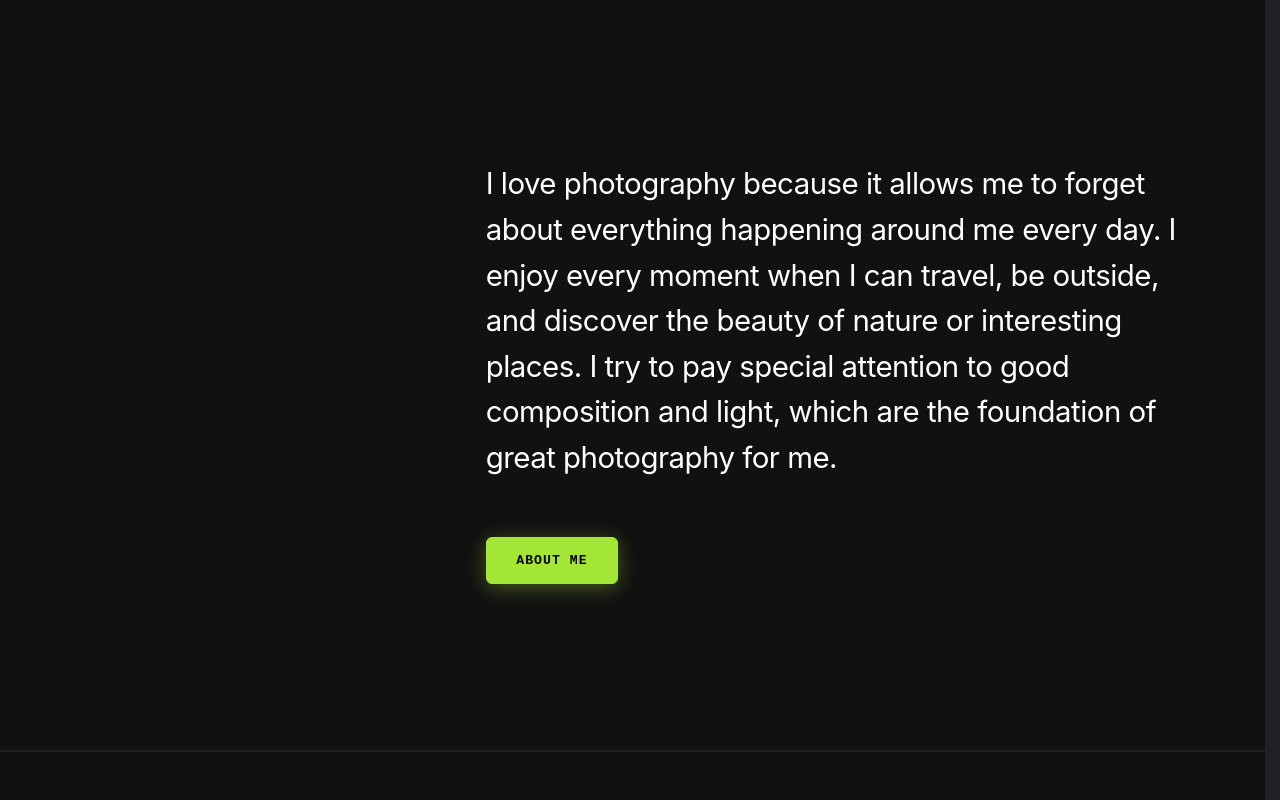
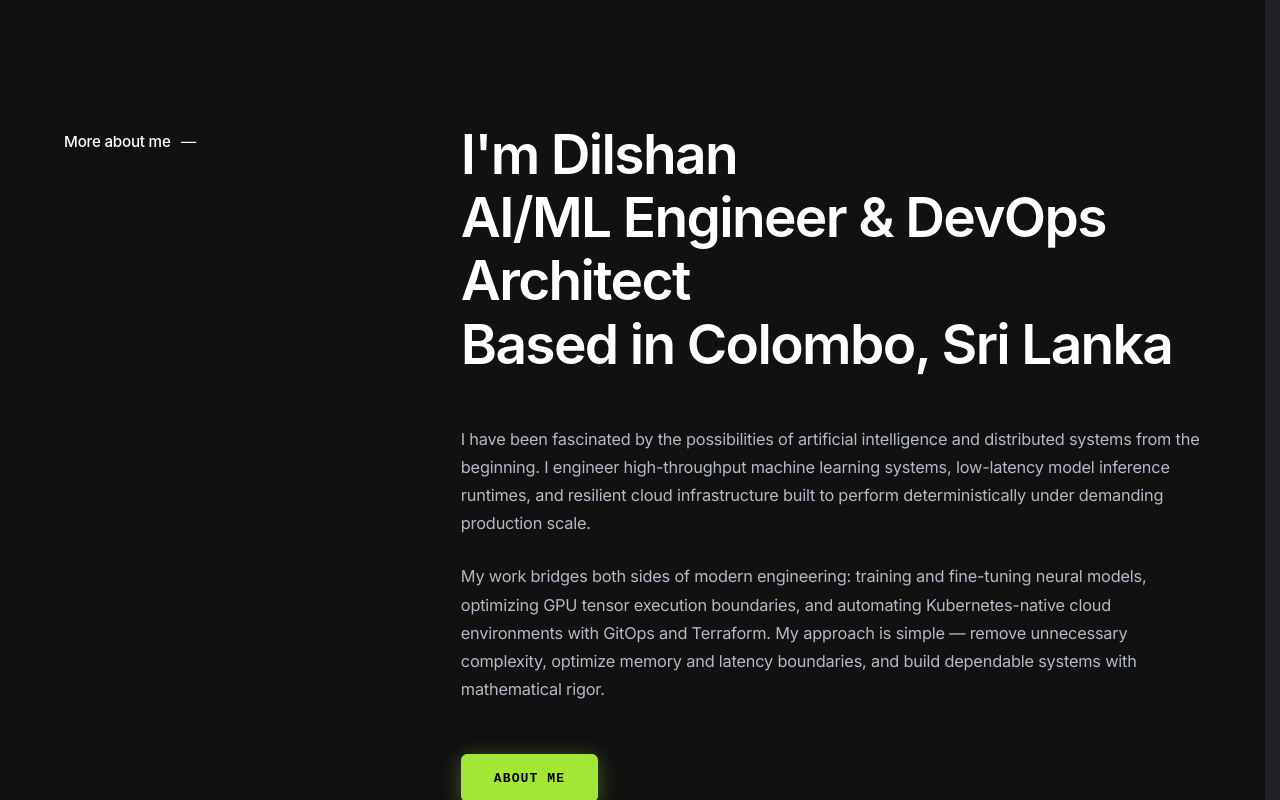
Before and after one commit to dilshandevxx/dilshan-personal-portfolio, a Next.js app: page / in a window 1280 px wide. Shown: the part 1180-1980 px from the top of the page. Built offline with nearby package versions, Linux system fonts and the light colour scheme; a web font is replaced by a local one.

Commit message:
feat: redesign AboutMe section to match editorial 2-column layout with More about me label, 3-line headline, narrative, and green button

```diff
--- a/src/components/cover/sections/AboutMe.module.css
+++ b/src/components/cover/sections/AboutMe.module.css
@@ -1,8 +1,8 @@
-/* About Section (Asymmetric Editorial Layout matching user reference design) */
+/* About Section (Faithfully matching user reference design with "More about me —", 3-line headline, narrative, and green button) */
 
 .aboutSection {
   background-color: #111111;
-  padding: clamp(7rem, 13vw, 12rem) clamp(1.5rem, 5vw, 4rem);
+  padding: clamp(6rem, 10vw, 9.5rem) clamp(1.5rem, 5vw, 4rem);
   position: relative;
   width: 100%;
   box-sizing: border-box;
@@ -16,45 +16,101 @@
   width: 100%;
 }
 
-/* 2-Column Grid: Left ~35% open space, Right ~65% content (Matching reference layout) */
+/* 2-Column Grid: Left label column, Right content column */
 .editorialGrid {
   display: grid;
-  grid-template-columns: minmax(0, 1fr) minmax(0, 2fr);
-  column-gap: clamp(2rem, 5vw, 5rem);
+  grid-template-columns: minmax(200px, 320px) minmax(0, 1fr);
+  column-gap: clamp(2.5rem, 6vw, 6.5rem);
   width: 100%;
   align-items: start;
 }
 
+/* Left Column: Clean label */
 .leftColumn {
-  width: 100%;
+  padding-top: 0.4rem;
 }
 
+.sectionLabel {
+  display: inline-flex;
+  align-items: center;
+  gap: 0.65rem;
+  font-family: var(--font-display, "Plus Jakarta Sans", "Inter", -apple-system, sans-serif);
+  font-size: clamp(0.95rem, 1.1vw, 1.05rem);
+  font-weight: 500;
+  color: #ffffff;
+  letter-spacing: -0.015em;
+  white-space: nowrap;
+}
+
+.labelDash {
+  display: inline-block;
+  color: #ffffff;
+  font-weight: 400;
+}
+
+/* Right Column: Heading, Paragraphs & Button */
 .rightColumn {
   display: flex;
   flex-direction: column;
   align-items: flex-start;
   text-align: left;
+  max-width: 900px;
+}
+
+/* 3-Line Headline matching reference */
+.heading {
+  display: flex;
+  flex-direction: column;
+  font-family: var(--font-display, "Plus Jakarta Sans", "Inter", -apple-system, sans-serif);
+  font-size: clamp(2.35rem, 4.3vw, 3.8rem);
+  font-weight: 600;
+  letter-spacing: -0.03em;
+  line-height: 1.15;
+  color: #ffffff;
+  margin: 0 0 clamp(2.25rem, 3.8vw, 3.25rem) 0;
+}
+
+.headingName,
+.headingRole,
+.headingLocation {
+  display: block;
+}
+
+.headingRole {
+  color: #ffffff;
+}
+
+.headingLocation {
+  color: #ffffff;
+}
+
+/* Narrative Paragraphs */
+.narrativeStack {
+  display: flex;
+  flex-direction: column;
+  gap: clamp(1.35rem, 2vw, 1.85rem);
   max-width: 860px;
 }
 
-.statementText {
-  font-family: var(--font-display, "Plus Jakarta Sans", "Outfit", -apple-system, BlinkMacSystemFont, "Segoe UI", Roboto, sans-serif);
-  font-size: clamp(1.25rem, 2.3vw, 1.85rem);
+.narrativePara {
+  font-family: var(--font-body, "Inter", -apple-system, BlinkMacSystemFont, "Segoe UI", Roboto, sans-serif);
+  font-size: clamp(1.02rem, 1.25vw, 1.15rem);
   font-weight: 400;
-  line-height: 1.55;
-  letter-spacing: -0.018em;
-  color: #ffffff;
+  line-height: 1.72;
+  letter-spacing: -0.012em;
+  color: #b3b9c5;
   margin: 0;
 }
 
+/* Green Button Action Row */
 .actionRow {
   display: flex;
   align-items: center;
   justify-content: flex-start;
-  margin-top: clamp(2.25rem, 4.5vw, 3.5rem);
+  margin-top: clamp(2.5rem, 4vw, 3.5rem);
 }
 
-/* Neon Lime-Green Button (Faithfully matching user design) */
+/* Neon Lime-Green Button (Faithfully preserved with polished interaction) */
 .greenButton {
   display: inline-flex;
   align-items: center;
@@ -63,7 +119,7 @@
   color: #000000;
   border: 1px solid #a3e635;
   border-radius: 6px;
-  padding: 0.75rem 1.85rem;
+  padding: 0.8rem 2rem;
   font-family: var(--font-mono, "Google Sans Code", monospace);
   font-size: 0.82rem;
   font-weight: 800;
@@ -84,41 +140,27 @@
   box-shadow: 0 8px 30px rgba(163, 230, 53, 0.55);
 }
 
-@media (max-width: 900px) {
+.greenButton:focus-visible {
+  outline: 2px solid #a3e635;
+  outline-offset: 4px;
+}
+
+/* Mobile & Tablet Responsiveness */
+@media (max-width: 860px) {
   .editorialGrid {
     grid-template-columns: 1fr;
+    gap: 1.75rem;
   }
 
   .leftColumn {
-    display: none;
+    padding-top: 0;
   }
 
-  .rightColumn {
-    max-width: 100%;
-  }
-
-  .statementText {
-    font-size: clamp(1.2rem, 4.5vw, 1.55rem);
-    line-height: 1.5;
-  }
-}
-
-@media (max-width: 640px) {
-  .aboutSection {
-    padding: 5rem 1.25rem;
-  }
-
-  .statementText {
-    font-size: clamp(1.1rem, 5.2vw, 1.35rem);
-    line-height: 1.48;
+  .heading {
+    margin-bottom: 2rem;
   }
 
   .actionRow {
-    margin-top: 2rem;
-  }
-
-  .greenButton {
-    padding: 0.7rem 1.5rem;
-    font-size: 0.78rem;
+    margin-top: 2.25rem;
   }
 }
--- a/src/components/cover/sections/AboutMe.tsx
+++ b/src/components/cover/sections/AboutMe.tsx
@@ -7,7 +7,7 @@ import styles from "./AboutMe.module.css";
 
 export default function AboutMe() {
   return (
-    <section className={styles.aboutSection} id="about-me" aria-label="About">
+    <section className={styles.aboutSection} id="about-me" aria-label="About Dilshan">
       <div className={styles.container}>
         <motion.div
           className={styles.editorialGrid}
@@ -16,19 +16,36 @@ export default function AboutMe() {
           viewport={{ once: true, amount: 0.15 }}
           transition={{ duration: 0.75, ease: [0.16, 1, 0.3, 1] }}
         >
-          {/* Left Column: Generous open breathing room matching reference design */}
-          <div className={styles.leftColumn} aria-hidden="true" />
+          {/* Left Column: Clean label matching reference design */}
+          <div className={styles.leftColumn}>
+            <span className={styles.sectionLabel}>
+              More about me <span className={styles.labelDash}>—</span>
+            </span>
+          </div>
 
-          {/* Right Column: Statement paragraph & Lime-Green button */}
+          {/* Right Column: Prominent headline, narrative paragraphs, and lime-green button */}
           <div className={styles.rightColumn}>
-            <p className={styles.statementText}>
-              I love photography because it allows me to forget about
-              everything happening around me every day. I enjoy every moment
-              when I can travel, be outside, and discover the beauty of nature or
-              interesting places. I try to pay special attention to good
-              composition and light, which are the foundation of great
-              photography for me.
-            </p>
+            <h2 className={styles.heading}>
+              <span className={styles.headingName}>I&apos;m Dilshan</span>
+              <span className={styles.headingRole}>AI/ML Engineer &amp; DevOps Architect</span>
+              <span className={styles.headingLocation}>Based in Colombo, Sri Lanka</span>
+            </h2>
+
+            <div className={styles.narrativeStack}>
+              <p className={styles.narrativePara}>
+                I have been fascinated by the possibilities of artificial intelligence and distributed systems
+                from the beginning. I engineer high-throughput machine learning systems, low-latency model inference
+                runtimes, and resilient cloud infrastructure built to perform deterministically under demanding
+                production scale.
+              </p>
+
+              <p className={styles.narrativePara}>
+                My work bridges both sides of modern engineering: training and fine-tuning neural models, optimizing
+                GPU tensor execution boundaries, and automating Kubernetes-native cloud environments with GitOps and
+                Terraform. My approach is simple — remove unnecessary complexity, optimize memory and latency boundaries,
+                and build dependable systems with mathematical rigor.
+              </p>
+            </div>
 
             <div className={styles.actionRow}>
               <Link href="/about" className={styles.greenButton}>
```
